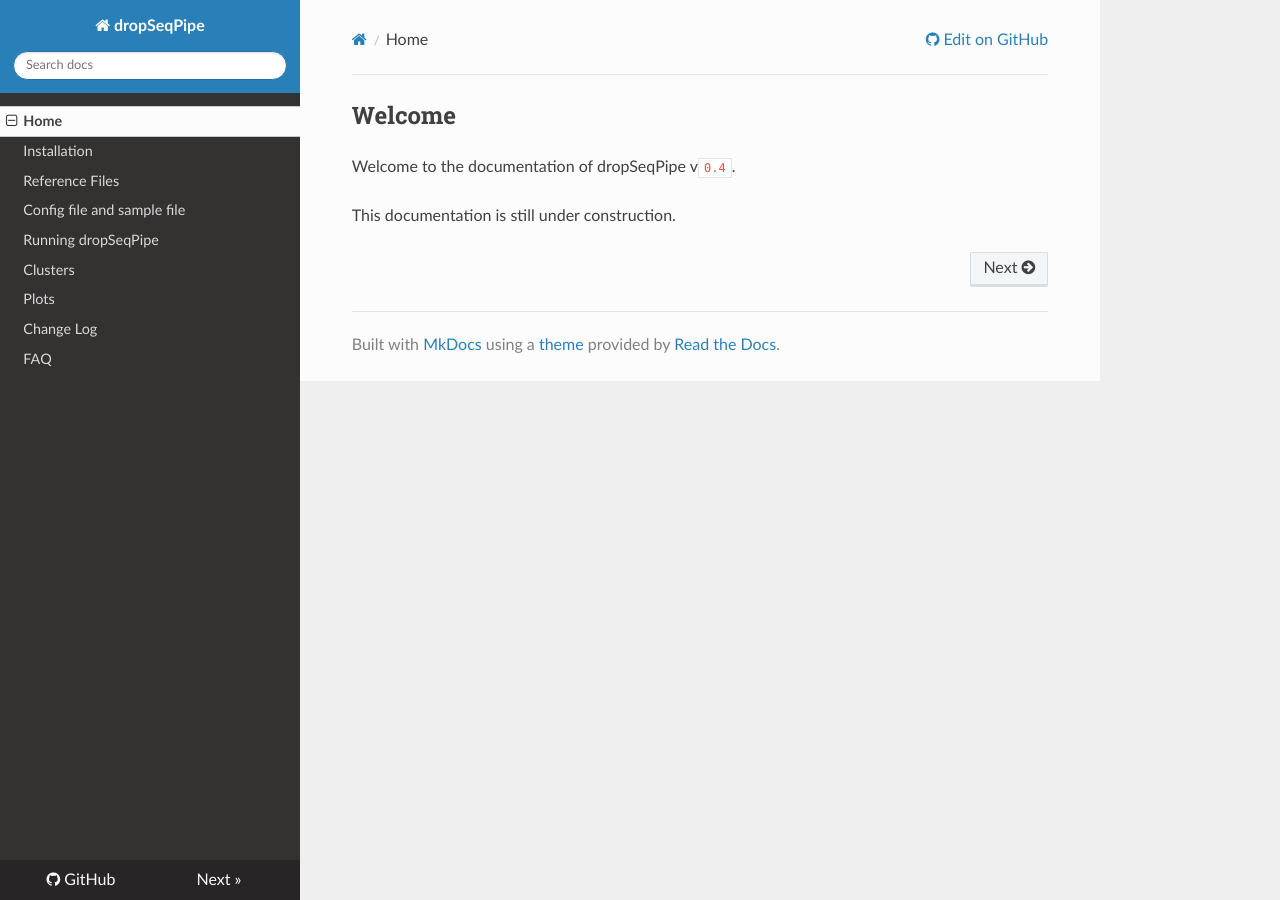
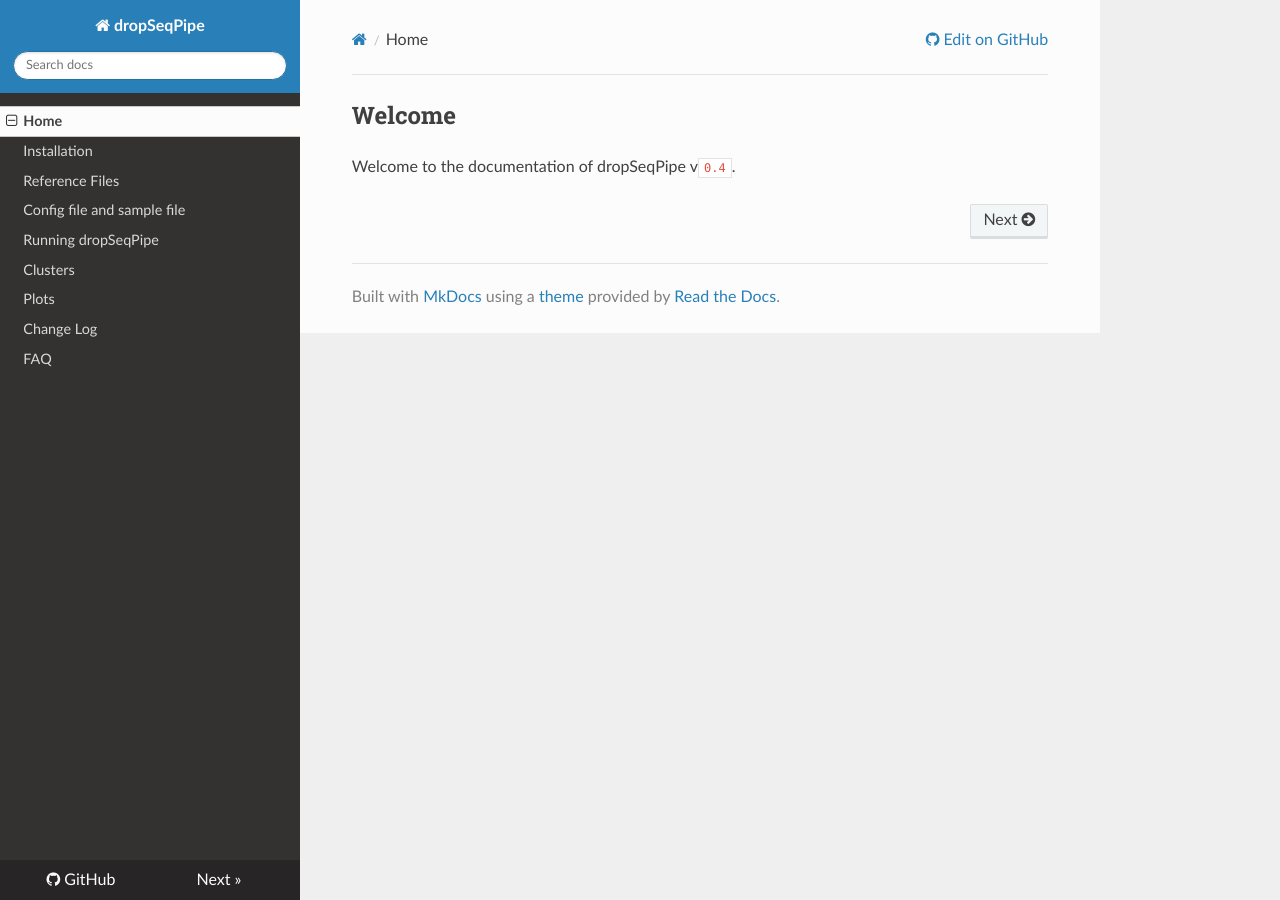
Before and after one commit to Hoohm/dropSeqPipe, an MkDocs documentation site: the page built from docs/docs/index.md, in a window 1280 px wide. Built offline with MkDocs 1.6.1, drawn with Linux system fonts in a browser that asks for light colours; nearby versions of some CDN libraries.

Commit message:
Fix: Temp in construction removed (#120)
Co-authored-by: Patrick Roelli <ethosdemos.info@gmail.com>

```diff
--- a/docs/docs/index.md
+++ b/docs/docs/index.md
@@ -2,5 +2,3 @@ Welcome
 ------------------------------
 
 Welcome to the documentation of dropSeqPipe v`0.4`.
-
-This documentation is still under construction.
```
